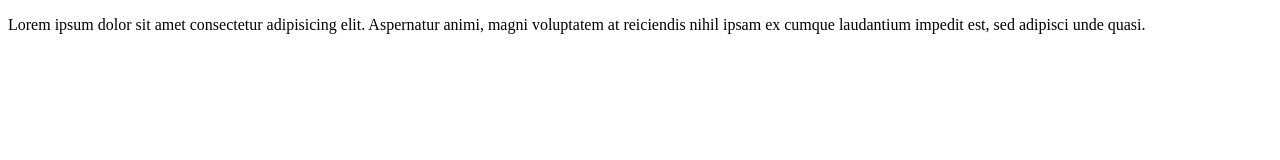
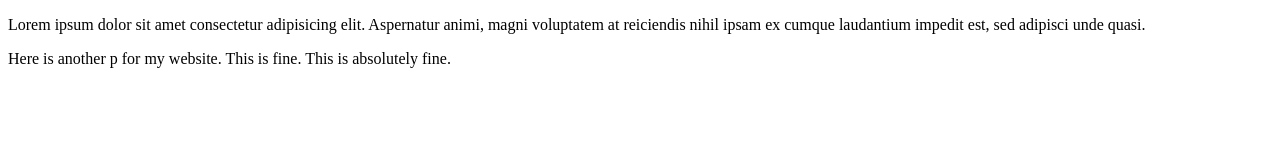
Before and after one commit to herebedragons87/lonelyloveseat, a plain HTML site: page index.html in a window 1280 px wide. Drawn offline with Linux system fonts and the light colour scheme.

Commit message:
added a new paragraph

```diff
--- a/index.html
+++ b/index.html
@@ -7,5 +7,7 @@
 </head>
 <body>
     <p>Lorem ipsum dolor sit amet consectetur adipisicing elit. Aspernatur animi, magni voluptatem at reiciendis nihil ipsam ex cumque laudantium impedit est, sed adipisci unde quasi.</p>
+
+    <p>Here is another p for my website. This is fine. This is absolutely fine.</p>
 </body>
 </html>
```
